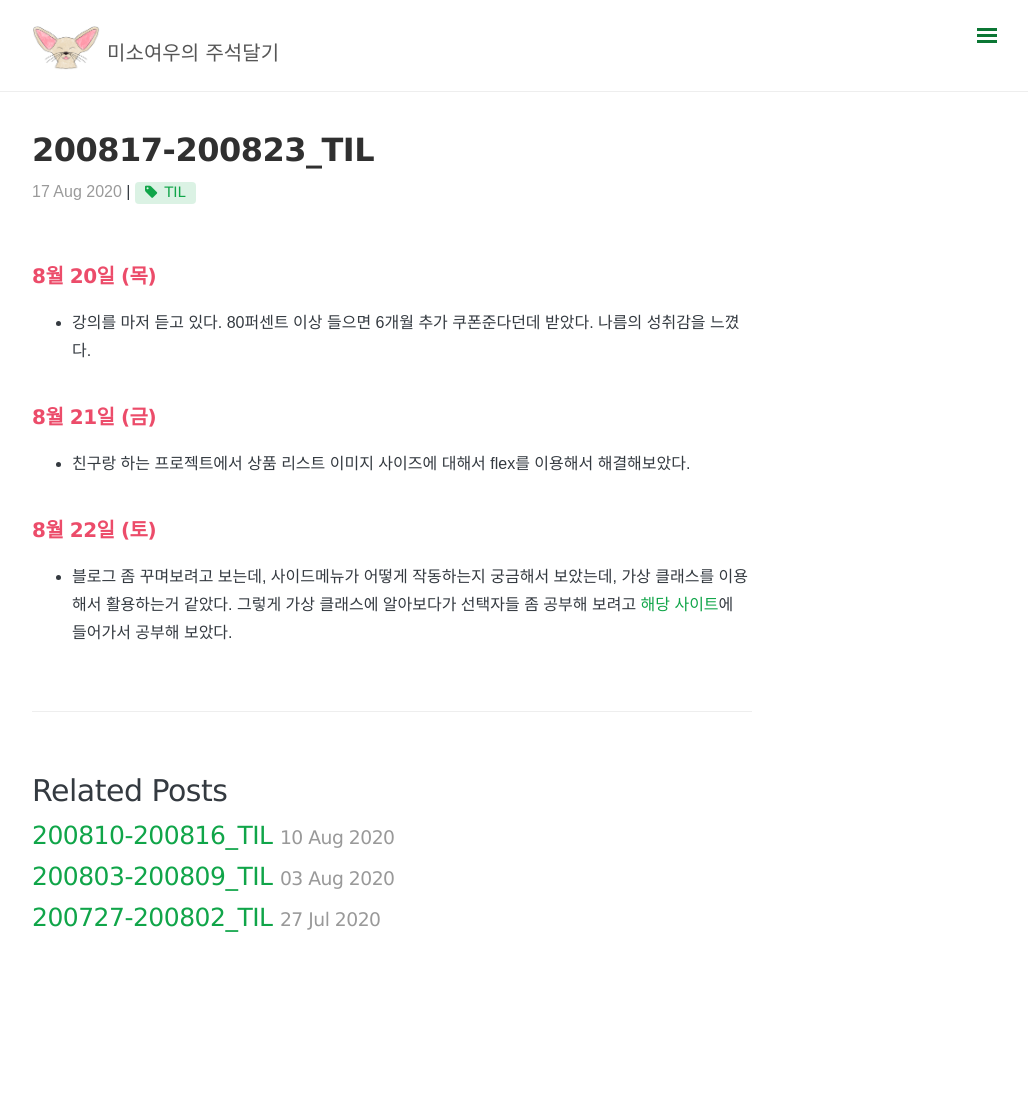
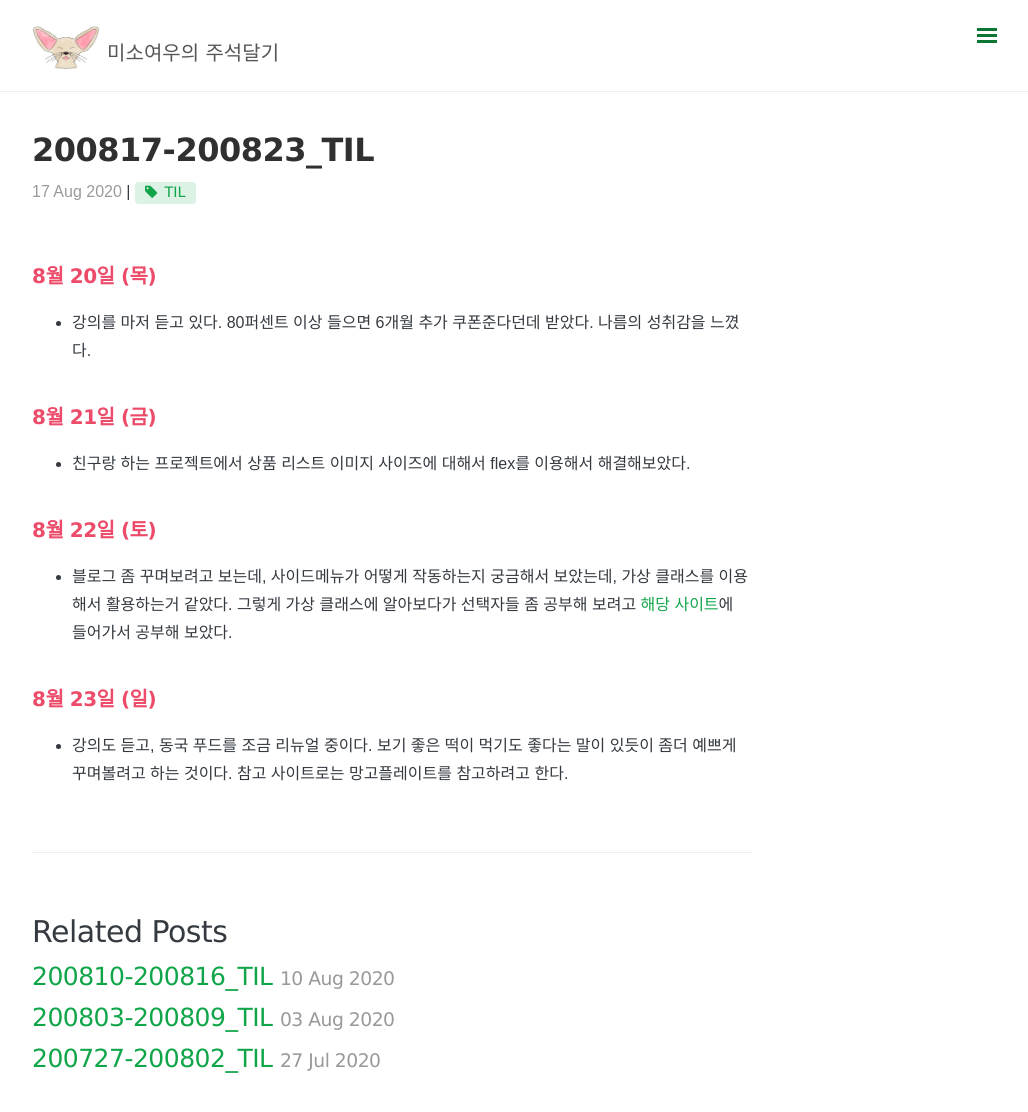
Before and after one commit to somefood/somefood.github.io, a Jekyll site: the page built from _posts/Today I Learned/2020-08-17-08-23-TIL.md, in a window 1280 px wide and 1134 px high. Shown: the top 1112 px of the window, without its empty margins (248-1276 px from the left). Built offline with Jekyll 4.4.1, drawn with Linux system fonts in a browser that asks for light colours; nearby versions of some CDN libraries; comment, search, counter and statistics services are not loaded.

Commit message:
수정: 내용 추가

```diff
--- a/_posts/Today I Learned/2020-08-17-08-23-TIL.md
+++ b/_posts/Today I Learned/2020-08-17-08-23-TIL.md
@@ -15,3 +15,6 @@ comments: true
 
 ## 8월 22일 (토)
 - 블로그 좀 꾸며보려고 보는데, 사이드메뉴가 어떻게 작동하는지 궁금해서 보았는데, 가상 클래스를 이용해서 활용하는거 같았다. 그렇게 가상 클래스에 알아보다가 선택자들 좀 공부해 보려고 [해당 사이트](https://flukeout.github.io/)에 들어가서 공부해 보았다.
+
+## 8월 23일 (일)
+- 강의도 듣고, 동국 푸드를 조금 리뉴얼 중이다. 보기 좋은 떡이 먹기도 좋다는 말이 있듯이 좀더 예쁘게 꾸며볼려고 하는 것이다. 참고 사이트로는 망고플레이트를 참고하려고 한다.
```
